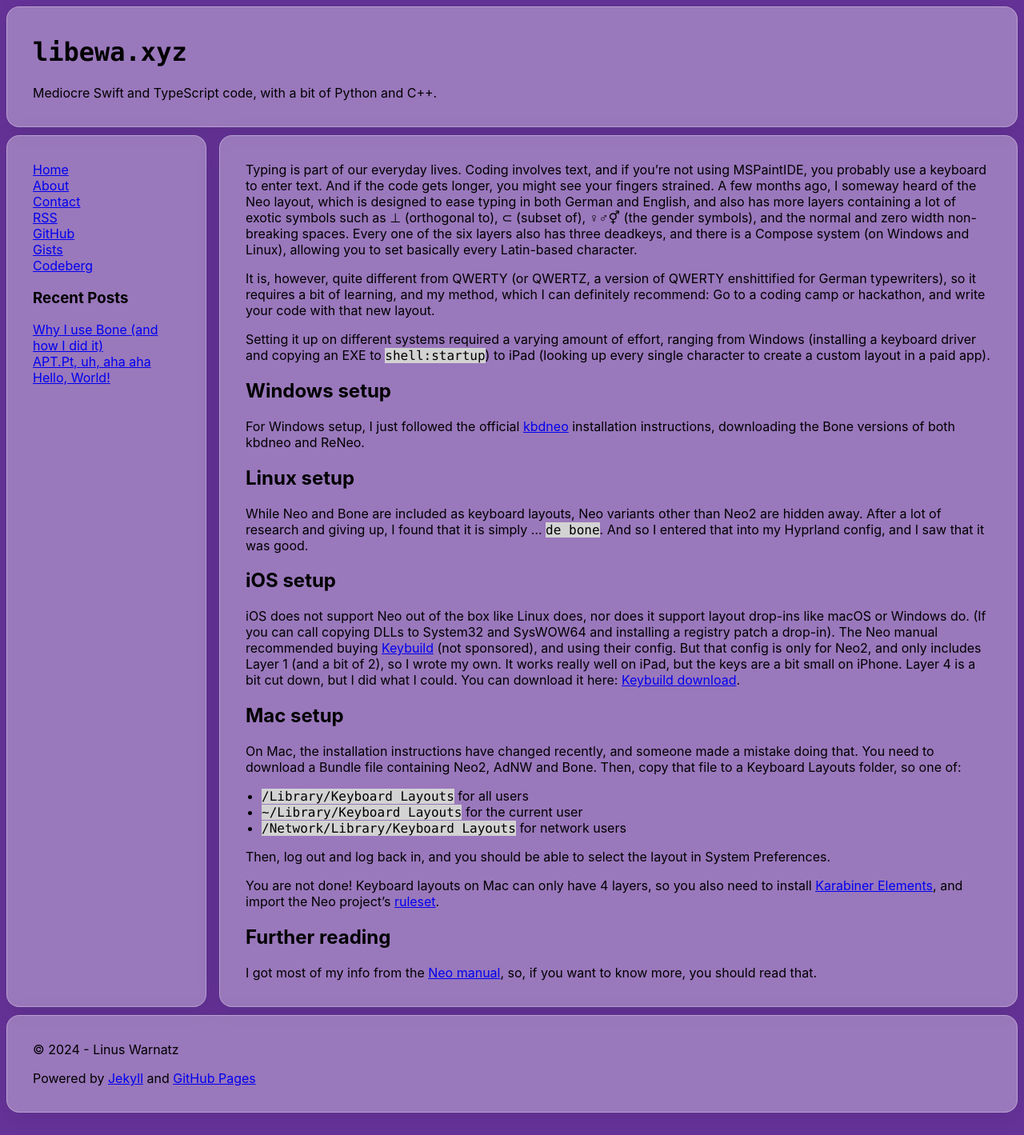
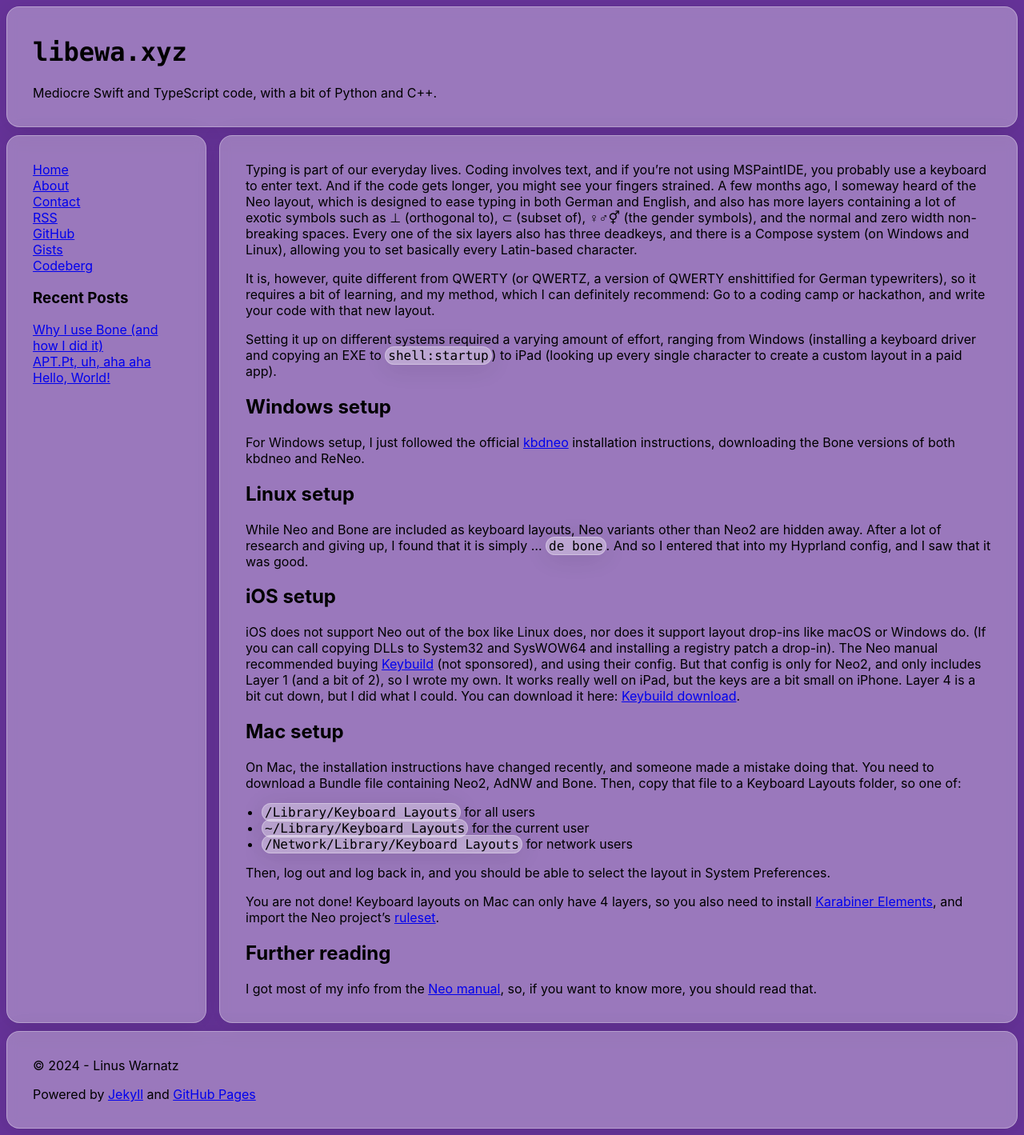
Before and after one commit to libewa/libewa.github.io, a Jekyll site: the page built from _posts/2024-12-23-bone.md, in a window 1280 px wide. Shown: the whole page at 80% size. Built offline with Jekyll 4.4.1, drawn with Linux system fonts in a browser that asks for light colours.

Commit message:
glass codeblocks

```diff
--- a/assets/css/main.scss
+++ b/assets/css/main.scss
@@ -50,7 +50,8 @@ h1 a {
 
 code {
     font-family: $code-font-family, monospace;
-    background-color: lightgray;
+    padding: 1px 3px 1px 3px;
+    @extend .glass;
 }
 
 .glass {
```
